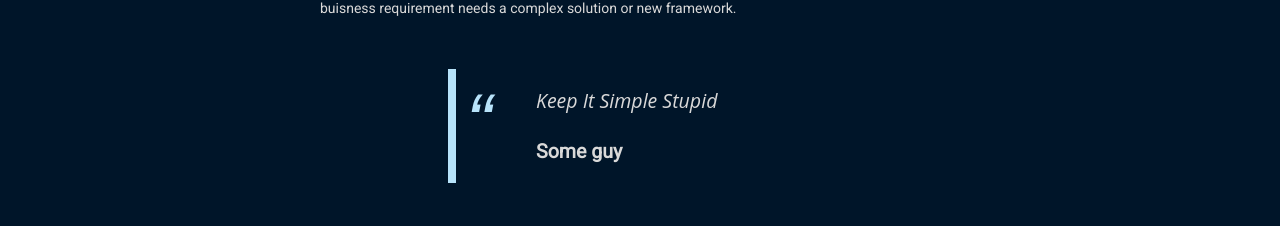
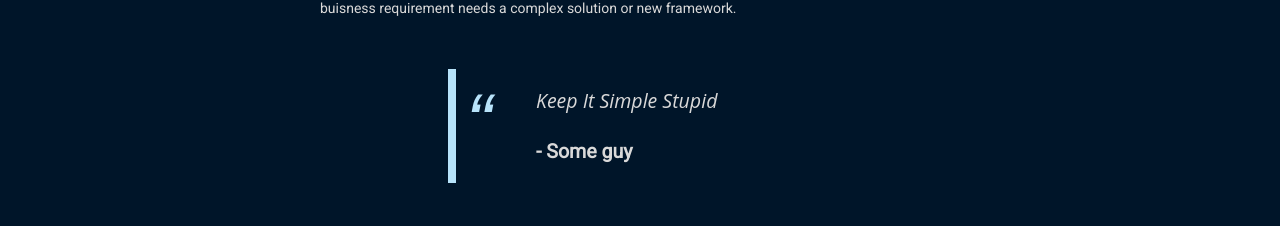
Before and after one commit to ColinCee/personal-site, a React (Create React App) app: page / in a window 1280 px wide. Shown: the part 1071-1297 px from the top of the page. Built offline with nearby package versions, Linux system fonts and the light colour scheme; no server answers.

Commit message:
add hypen to blockquote

```diff
--- a/src/components/Home/About/BackgroundText.tsx
+++ b/src/components/Home/About/BackgroundText.tsx
@@ -26,7 +26,7 @@ export default () => {
       </Text>
       <Blockquote>
         Keep It Simple Stupid
-        <span>Some guy</span>
+        <span>- Some guy</span>
       </Blockquote>
     </Container>
   );
--- a/src/components/styling/typography/Blockquote.ts
+++ b/src/components/styling/typography/Blockquote.ts
@@ -12,6 +12,7 @@ export default styled.blockquote`
   border-left: 8px solid ${Color.ACCENT_900};
   line-height: 1.6;
   position: relative;
+
   span {
     display: block;
     color: #333333;
```
